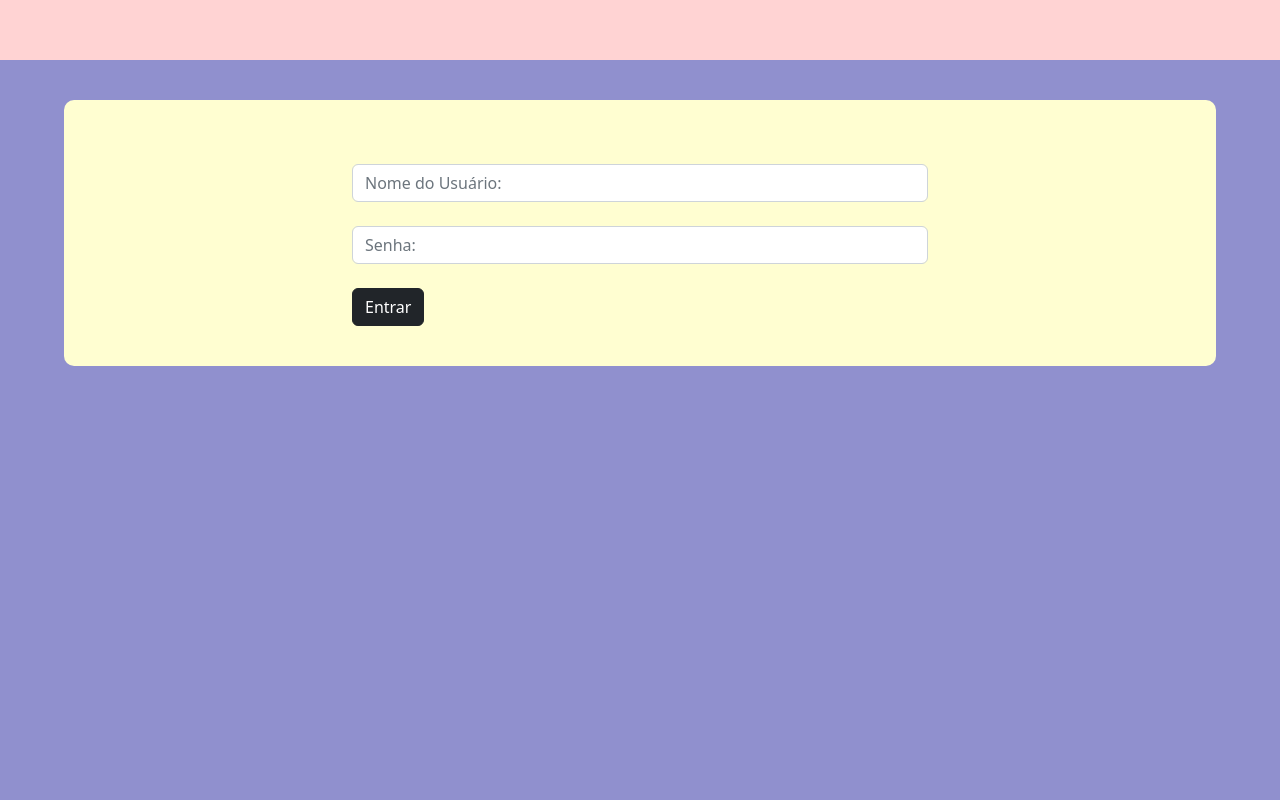
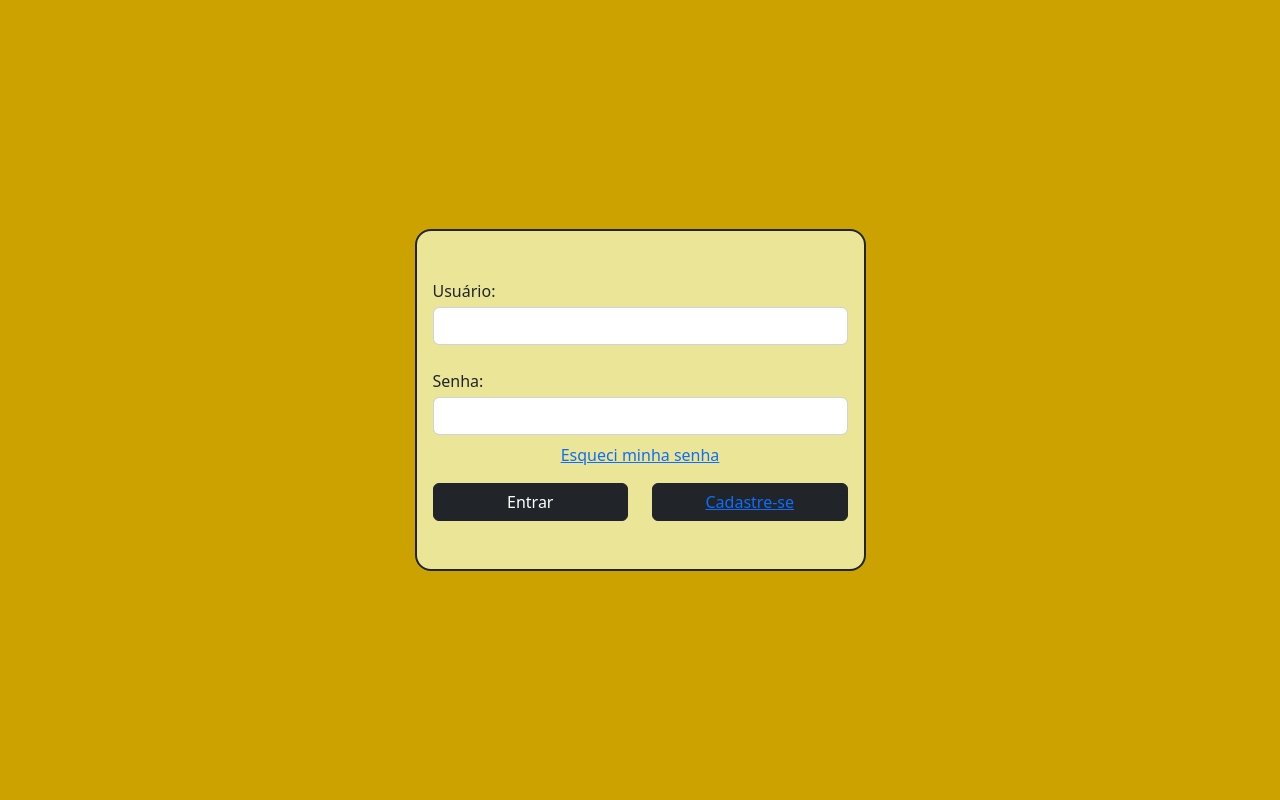
Before and after one commit to Arthur-Vinicius/IaArtGenerator, a Django app: page /telaLogin/ in a window 1280 px wide. Run offline with Django 3.2, Linux system fonts and the light colour scheme.

Commit message:
Bootstrap-estetica

```diff
--- a/app/static/css/style.css
+++ b/app/static/css/style.css
@@ -3,47 +3,10 @@
     padding: 0%;
 }
 body{
-    background-color: rgb(144, 144, 206);
+    background-color:#CBA200;
     width: 100%;
     height: 100%;
 }
-#barraSuperior{
-    background-color: rgb(255, 211, 211);
-    width: 100%;
-    height: 60px;
+.loginBox{
+    background-color:#ebe597;
 }
-#containerGeral{
-    background-color: rgb(255, 254, 209);
-    width: 90%;
-    height: 90%;
-    margin: 40px auto;
-    padding: 40px 0px;
-    border-radius: 10px;
-}
-.centerDivG{
-    background-color: rgb(204, 216, 252);
-    width: 500px;
-    height: 60%;
-    position: relative;
-    margin: auto auto auto;
-    text-align: center;
-    border-radius: 10px;
-}
-#loginBnt{
-    background-color: rgb(50, 50, 175);
-    width: 170px;
-    border-radius: 10px;
-    padding: 10px;
-    display: inline-block;
-    margin: 17px 10px;
-}
-#cadastroBnt{
-    background-color: rgb(41, 41, 163);
-    width: 140px;
-    border-radius: 10px;
-    display: inline-block;
-    padding: 10px;
-}
-.textcenter{
-    text-align: center;
-}
--- a/app/templates/create.html
+++ b/app/templates/create.html
@@ -39,6 +39,7 @@
             <!-- Botão que envia as informações dos inputs -->
             <input type="submit" class="btn btn-primary mt-4" value="Cadastrar">
 
+            <a class="btn btn-primary " href="/telaLogin/">Faça Login</a>
         </div>
 
     </form>
--- a/app/templates/main.html
+++ b/app/templates/main.html
@@ -13,18 +13,14 @@
     <title>WebSite</title>
 </head>
 <body>
-    <div id="barraSuperior">
-
-    </div>
-    <div id="containerGeral">
+    <div class="container">
     <!-- Indicação do bloco que conterá o conteudo e instruções das outras paginas. -->
         {% block content %}
 
         <!-- Fim do bloco que englobará o conteudo e instruções das outras paginas. -->
         {% endblock%}
     </div>
-    <!--<script src="{% static 'js/javascript.js'%}"></script>
+    <!--<script src="{% static 'js/javascript.js'%}"></script>    -->
 
-    -->
 </body>
 </html>
--- a/app/templates/telaLogin.html
+++ b/app/templates/telaLogin.html
@@ -3,11 +3,10 @@
 
 <!-- Inicia um bloco para a incerção de conteudos. -->
 {% block content %}
-
+<div class="row justify-content-center align-items-center vh-100">
+    <div class="col-12 col-md-8 col-lg-6 col-xl-5 col-xxl-5">
         <!-- Cria um campo para o formulario de login -->
-    <form name="formPainel" id="formPainel" method="post" action="/dologin/">
-        <div class="col-6 mt-4 m-auto">
-
+        <form class="border border-dark border-2 rounded-4 py-5 px-3 loginBox" method="post" action="/dologin/">
             <!-- Bloco que irá conter instruções em python -->
             {% if msg %}
 
@@ -21,15 +20,38 @@
         {% endif %}
 
             <!-- Esta parte ira conter inputs para a coleta de informações do usuário para que seja realizada a validação de credenciais do usuário para que o Login do usuário seja liberado para entrar no sistema -->
-
+            <div class="row">
+                <div class="col-12">
+                    <label for="usuario form-label" class="col-12"> Usuário:
+                        <!-- Input para coleta de credenciais para login -->
+                        <input class="form-control mt-1 " type="text" name="user" id="user">
+                    </label>
+                </div>
+            </div>
+            <div class="row mt-4">
+                <div class="col-12">
+                    <label for="senha form-label" class="col-12"> Senha:
+                        <!-- Input para coleta de credenciais para login -->
+                        <input class="form-control mt-1" type="password" name="password" id="password">
+                    </label>
+                </div>
+            </div>
+            <div class="row mt-2 justify-content-center">
+                <div class="col-auto">
+                    <a href="#">Esqueci minha senha</a>
+                </div>
+            </div>
+            <div class="row">
+                <div class="col-12 col-md-6">
+                    <button class="btn btn-dark mt-3 w-100" type="submit" value="entrar">Entrar</button>
+                </div>
+                <div class="col-12 col-md-6">
+                    <button class="btn btn-dark mt-3 w-100" type="button" value="cadastrar"> <a href="/create/">Cadastre-se</a></button>
+                </div>
+            </div>
                 <!-- Função que cria um numero de Token aleatorio. -->
                 {% csrf_token %}
-
-            <!-- Inputs para coleta de credenciais para login -->
-            <input class="form-control mt-4" type="text" name="user" id="user" placeholder="Nome do Usuário:">
-            <input class="form-control mt-4" type="password" name="password" id="password" placeholder="Senha:">
-            <input class="btn btn-dark mt-4" type="submit" value="Entrar">
+        </form>
     </div>
-    </form>
-</form>
+</div>
 {% endblock %}
--- a/project/settings.py
+++ b/project/settings.py
@@ -81,9 +81,9 @@ DATABASES = {
         'ENGINE': 'django.db.backends.mysql',
         'NAME':'sistema',
         #para fazer a conceção entre containers deve ser especificado o ipadress do container db
-        'HOST':'db',
+        'HOST':'localhost',
         'USER':'root',
-        'PASSWORD':'root',
+        'PASSWORD':'',
         'PORT':'3306',
         'OPTIONS':{
             'init_command':'SET default_storage_engine=InnoDB',
--- a/requirements.txt
+++ /dev/null
@@ -1,6 +0,0 @@
-asgiref==3.5.2
-Django==3.2.15
-mysqlclient==1.4.6
-pytz==2022.2.1
-sqlparse==0.4.2
-typing-extensions==4.3.0
```
Also changed, not shown: app/templates/index.html (+8 -7 lines), 1 other file. Lines whose indentation alone changed are shown as unchanged.
